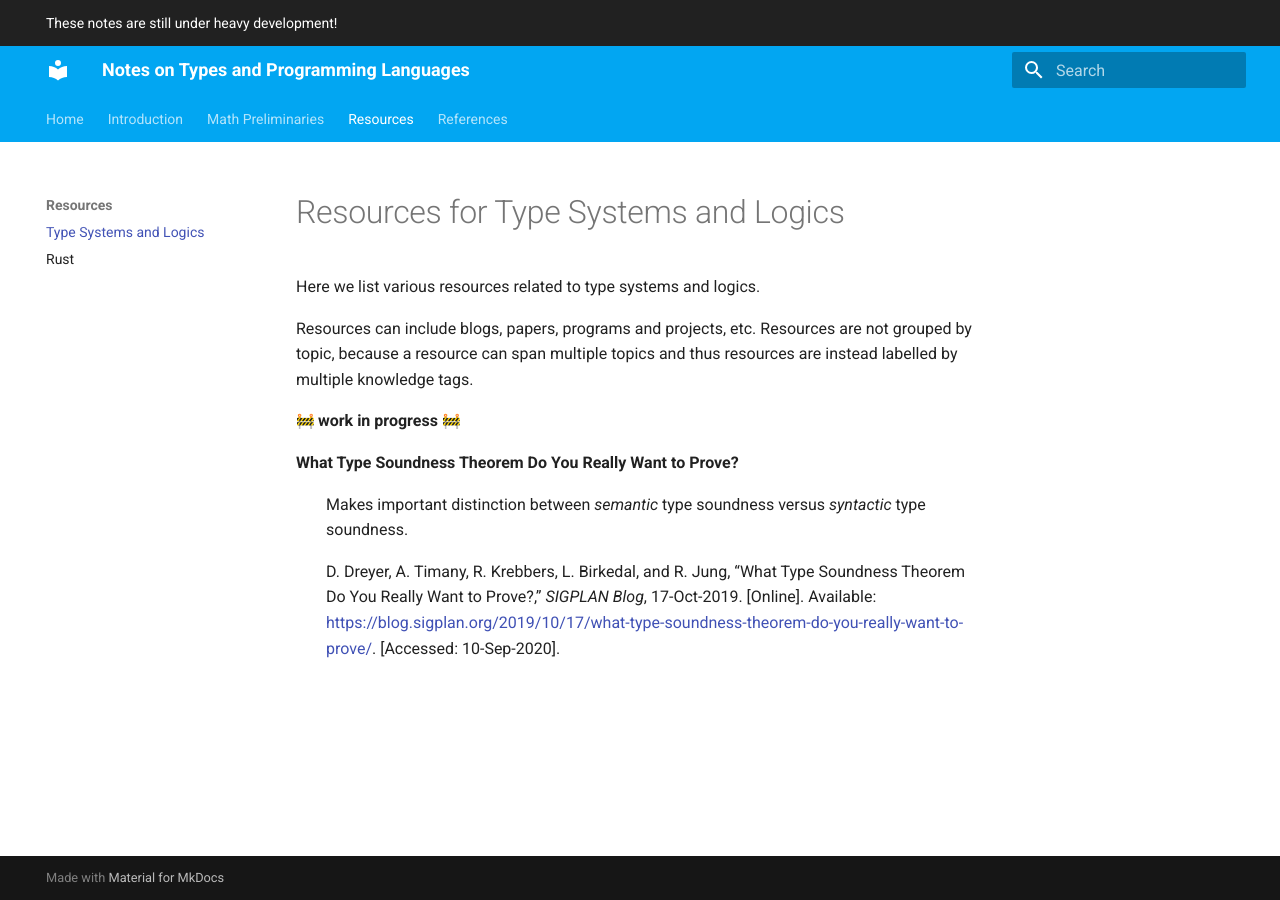
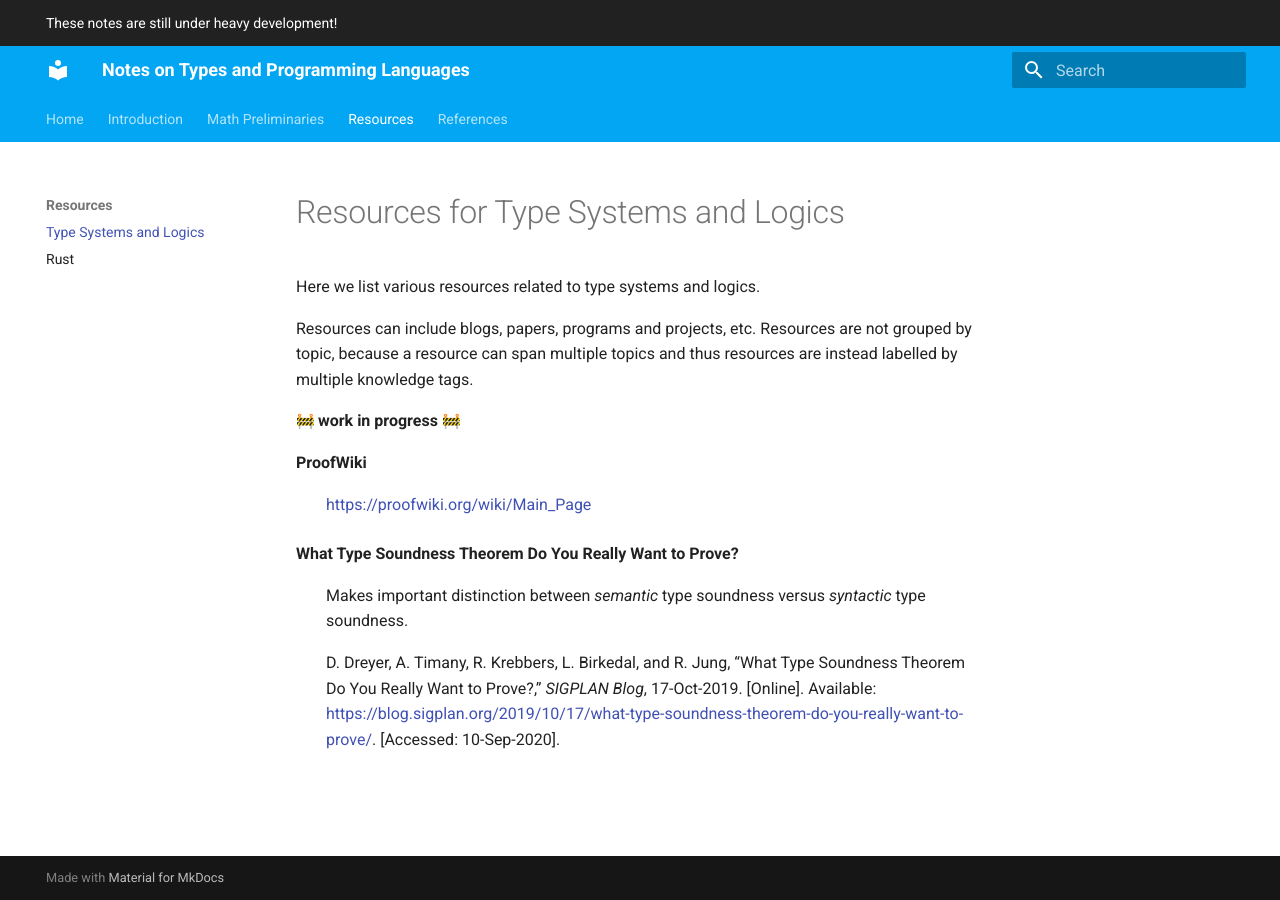
Before and after one commit to jieyouxu/types-and-programming-languages-notes, an MkDocs documentation site: the page built from docs/resources/type-systems-logics.md, in a window 1280 px wide. Built offline with MkDocs 1.6.1 and Material for MkDocs 9.7.7, drawn with Linux system fonts in a browser that asks for light colours; emoji names are drawn with the system emoji font.

Commit message:
resources: add ProofWiki as a resource

```diff
--- a/docs/resources/type-systems-logics.md
+++ b/docs/resources/type-systems-logics.md
@@ -8,6 +8,9 @@ resources are instead labelled by multiple knowledge tags.
 
 :construction: **work in progress** :construction:
 
+**ProofWiki**
+:   <https://proofwiki.org/wiki/Main_Page>
+
 **What Type Soundness Theorem Do You Really Want to Prove?**
 :   Makes important distinction between *semantic* type soundness versus
     *syntactic* type soundness.
```
